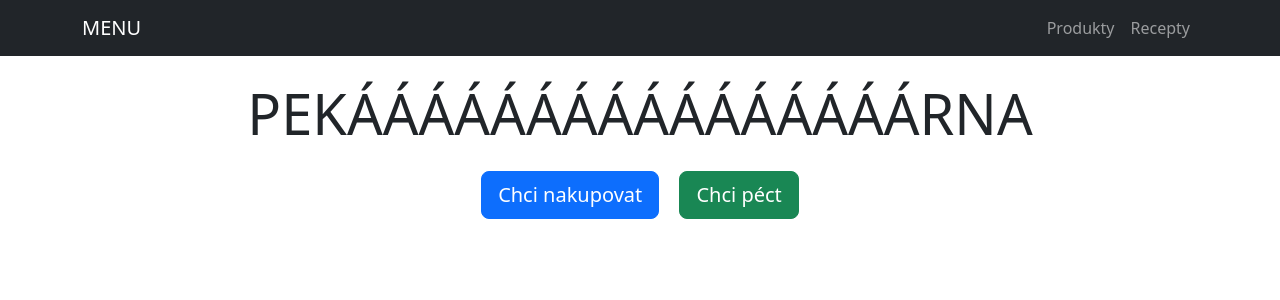
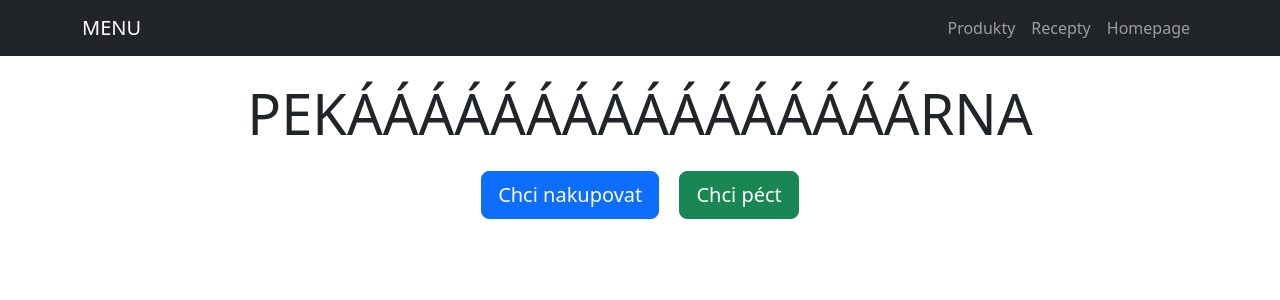
Before and after one commit to gyarab/2024_wt_prj_pizl, a Django app: page / in a window 1280 px wide. Shown: the top 300 px of the page. Run offline with Django 5.2, Linux system fonts and the light colour scheme.

Commit message:
added to base homepage button

```diff
--- a/prj/main/templates/main/base.html
+++ b/prj/main/templates/main/base.html
@@ -22,6 +22,9 @@
                     <li class="nav-item">
                         <a class="nav-link" href="./two">Recepty</a>
                     </li>
+                    <li class="nav-item">
+                        <a class="nav-link" href="./">Homepage</a>
+                    </li>
                 </ul>
             </div>
         </div>
```
